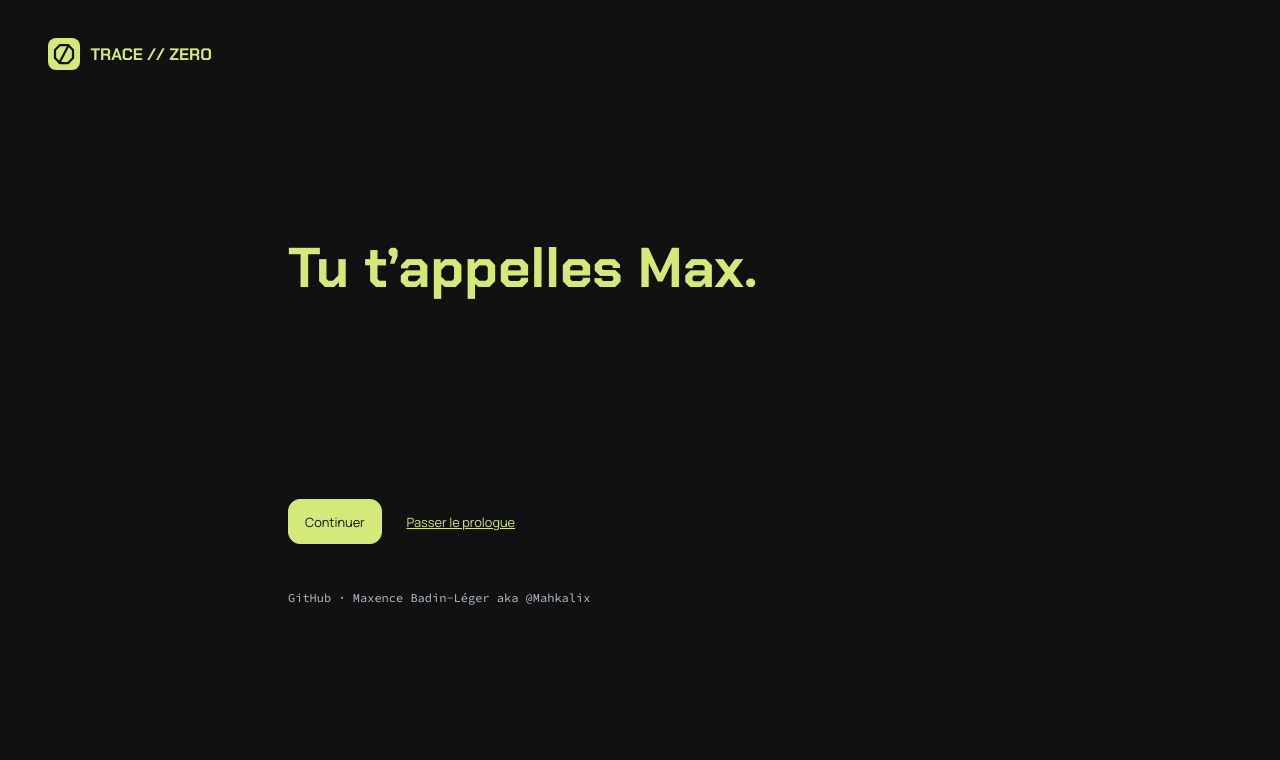
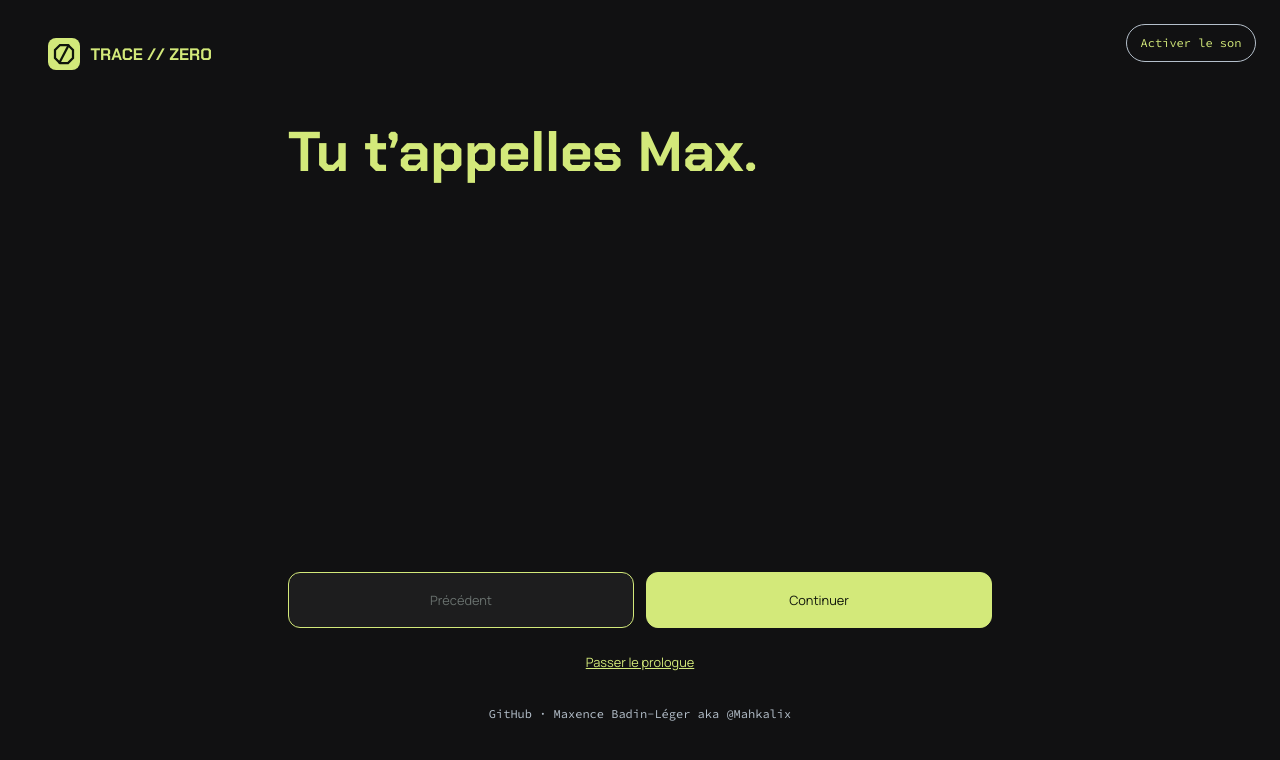
Before and after one commit to Mahkalix/TraceZero, a Next.js app: page /case/001 in a window 1280 px wide. Shown: the top 760 px of the page. Built offline with nearby package versions, Linux system fonts and the light colour scheme.

Commit message:
Fix prologue controls and add original synth intro music

```diff
--- a/src/components/desktop/StationBoot.tsx
+++ b/src/components/desktop/StationBoot.tsx
@@ -2,6 +2,7 @@
 
 import React, { useCallback, useEffect, useRef, useState, type ReactNode } from "react";
 import { finishBoot, hasBootPlayed, markBootPlayed } from "../../features/presentation/boot-session";
+import { startIntroMusic } from "../../features/presentation/intro-music";
 
 const prologueKey = "trace-zero:prologue:v1";
 const prologue = [
@@ -21,6 +22,30 @@ export function StationBoot({ children }: { children?: ReactNode }) {
   const desktopRef = useRef<HTMLDivElement>(null);
   const completedRef = useRef(false);
   const startedRef = useRef(false);
+  const stopMusic = useRef<(() => void) | null>(null);
+  const musicRequest = useRef(0);
+  const [music, setMusic] = useState<"off" | "loading" | "on" | "error">("off");
+
+  useEffect(() => {
+    if (phase === "ready") {
+      musicRequest.current++;
+      stopMusic.current?.(); stopMusic.current = null; setMusic("off");
+    }
+  }, [phase]);
+  useEffect(() => () => { musicRequest.current++; stopMusic.current?.(); }, []);
+
+  async function toggleMusic() {
+    if (stopMusic.current) { stopMusic.current(); stopMusic.current = null; setMusic("off"); return; }
+    const request = ++musicRequest.current;
+    setMusic("loading");
+    try {
+      const stop = await startIntroMusic();
+      if (request !== musicRequest.current) { stop(); return; }
+      stopMusic.current = stop; setMusic("on");
+    } catch { if (request === musicRequest.current) setMusic("error"); }
+  }
+
+  const soundControl = <button className="intro-audio" type="button" disabled={music === "loading"} aria-pressed={music === "on"} onClick={toggleMusic}>{music === "on" ? "Couper le son" : music === "loading" ? "Activation…" : music === "error" ? "Réessayer le son" : "Activer le son"}</button>;
 
   const complete = useCallback((skipped = false) => {
     if (completedRef.current) return;
@@ -76,15 +101,16 @@ export function StationBoot({ children }: { children?: ReactNode }) {
     if (phase !== "playing") return;
     bootRef.current?.focus();
     const onKey = (event: KeyboardEvent) => {
+      if (event.target instanceof HTMLButtonElement && event.key !== "Escape" && event.key !== "Tab") return;
       if (["Enter", "Escape", " "].includes(event.key)) {
         event.preventDefault();
         if (event.key === "Escape") complete(true); else beginStory();
       }
-      if (event.key === "Tab") { event.preventDefault(); bootRef.current?.focus(); }
+      if (event.key === "Tab") { event.preventDefault(); bootRef.current?.querySelector<HTMLButtonElement>("button")?.focus(); }
     };
     window.addEventListener("keydown", onKey);
-    const onPointer = () => beginStory();
-    window.addEventListener("pointerdown", onPointer, { capture: true, once: true });
+    const onPointer = (event: PointerEvent) => { if (!(event.target instanceof Element && event.target.closest(".intro-audio"))) beginStory(); };
+    window.addEventListener("pointerdown", onPointer, { capture: true });
     return () => {
       window.removeEventListener("keydown", onKey);
       window.removeEventListener("pointerdown", onPointer, true);
@@ -94,6 +120,7 @@ export function StationBoot({ children }: { children?: ReactNode }) {
   return <>
     <p className="sr-only" role="status" aria-live="polite">{announcement}</p>
     {phase === "playing" ? <section ref={bootRef} tabIndex={-1} className="station-boot" data-reduced={reduced} role="dialog" aria-modal="true" aria-label="Démarrage de la station forensic">
+      {soundControl}
       <div className="boot-scene" aria-hidden="true">
         <div className="cinema-shutter cinema-shutter--top" />
         <div className="cinema-shutter cinema-shutter--bottom" />
@@ -111,22 +138,27 @@ export function StationBoot({ children }: { children?: ReactNode }) {
     {phase === "story" ? <section ref={storyRef} tabIndex={-1} className="station-boot narrative-prologue" role="dialog" aria-modal="true" aria-label="La dernière soirée — prologue" onKeyDown={(event) => {
       if (event.key === "Escape") { event.preventDefault(); complete(true); }
       if (event.key === "Tab") {
-        const buttons = Array.from(storyRef.current?.querySelectorAll<HTMLButtonElement>("button") ?? []);
+        const buttons = Array.from(storyRef.current?.querySelectorAll<HTMLButtonElement>("button:not(:disabled)") ?? []);
         const first = buttons[0]; const last = buttons[buttons.length - 1];
         if (event.shiftKey && (document.activeElement === first || document.activeElement === storyRef.current)) { event.preventDefault(); last?.focus(); }
         else if (!event.shiftKey && document.activeElement === last) { event.preventDefault(); first?.focus(); }
       }
     }}>
       <div className="prologue-brand"><span aria-hidden="true" /><strong>TRACE // ZERO</strong></div>
-      <div className="prologue-card" key={storyPage}>
+      {soundControl}
+      <div className="prologue-card">
+        <div className="prologue-copy" key={storyPage}>
         <h1>{prologue[storyPage].title}</h1>
         <div className="prologue-lines">{prologue[storyPage].lines.map((line, index) => <p key={line} style={{ animationDelay: `${.2 + index * .45}s` }}>{line}</p>)}</div>
+        </div>
+        <div className="prologue-footer">
         <div className="story-actions">
-          {storyPage > 0 ? <button className="soft-button" type="button" onClick={() => setStoryPage((page) => page - 1)}>Précédent</button> : null}
+          <button className="soft-button" type="button" disabled={storyPage === 0} onClick={() => setStoryPage((page) => page - 1)}>Précédent</button>
           <button className="soft-button" type="button" onClick={() => storyPage < prologue.length - 1 ? setStoryPage((page) => page + 1) : complete()}>{storyPage < prologue.length - 1 ? "Continuer" : "Entrer dans le bureau"}</button>
           <button className="prologue-skip" type="button" onClick={() => complete(true)}>Passer le prologue</button>
         </div>
         <p className="prologue-credit">GitHub · Maxence Badin-Léger aka @Mahkalix</p>
+        </div>
       </div>
     </section> : null}
     <div ref={desktopRef} className="station-content" data-boot-phase={phase} aria-hidden={phase !== "ready"} inert={phase !== "ready"}>
--- /dev/null
+++ b/src/features/presentation/intro-music.ts
@@ -0,0 +1,56 @@
+// Original procedural score for Trace//Zero. No recordings or third-party samples.
+export async function startIntroMusic() {
+  const context = new AudioContext();
+  try { await context.resume(); } catch (error) { void context.close(); throw error; }
+  const master = context.createGain();
+  const filter = context.createBiquadFilter();
+  filter.type = "lowpass";
+  filter.frequency.value = 2400;
+  master.gain.setValueAtTime(0, context.currentTime);
+  master.gain.linearRampToValueAtTime(.16, context.currentTime + .6);
+  filter.connect(master).connect(context.destination);
+  let step = 0;
+  let next = context.currentTime + .05;
+  const beat = 60 / 108 / 2;
+  const roots = [41.203, 41.203, 32.703, 36.708];
+  const arp = [0, 7, 12, 15, 12, 7, 19, 7];
+  function tone(frequency: number, at: number, duration: number, volume: number, type: OscillatorType) {
+    const oscillator = context.createOscillator();
+    const envelope = context.createGain();
+    oscillator.type = type;
+    oscillator.frequency.value = frequency;
+    envelope.gain.setValueAtTime(0, at);
+    envelope.gain.linearRampToValueAtTime(volume, at + .008);
+    envelope.gain.exponentialRampToValueAtTime(.001, at + duration);
+    oscillator.connect(envelope).connect(filter);
+    oscillator.start(at);
+    oscillator.stop(at + duration + .02);
+    oscillator.onended = () => { oscillator.disconnect(); envelope.disconnect(); };
+    return oscillator;
+  }
+  const schedule = () => {
+    if (context.state !== "running") return;
+    next = Math.max(next, context.currentTime);
+    while (next < context.currentTime + .2) {
+      const root = roots[Math.floor(step / 16) % roots.length];
+      tone(root, next, .23, .42, "sawtooth");
+      tone(root * 4 * 2 ** (arp[step % 8] / 12), next, .35, .12, "triangle");
+      if (step % 2 === 0) {
+        const kick = tone(130, next, .22, .8, "sine");
+        kick.frequency.exponentialRampToValueAtTime(42, next + .16);
+      }
+      if (step % 4 === 2) tone(180, next, .08, .16, "triangle");
+      tone(6500, next, .025, .035, "square");
+      next += beat;
+      step++;
+    }
+  };
+  schedule();
+  const timer = window.setInterval(schedule, 50);
+  return () => {
+    window.clearInterval(timer);
+    master.gain.cancelScheduledValues(context.currentTime);
+    master.gain.setTargetAtTime(0, context.currentTime, .04);
+    window.setTimeout(() => { void context.close(); }, 180);
+  };
+}
--- a/src/styles/_cinematic.scss
+++ b/src/styles/_cinematic.scss
@@ -44,7 +44,7 @@
   pointer-events: auto;
   background: $cinema-bg;
   color: $cinema-ink;
-  overflow-y: auto;
+  overflow: hidden;
   display: flex;
   align-items: safe center;
   justify-content: center;
@@ -77,10 +77,20 @@
 }
 .prologue-card {
   width: min(100%, 44rem);
+  height: 100%;
+  min-height: 0;
+  display: grid;
+  grid-template-rows: minmax(0, 1fr) auto;
   h1 { font-family: var(--font-display), sans-serif; font-size: clamp(1.8rem, 4.5vw, 3.5rem); line-height: 1.15; margin: 1.5rem 0 2rem; }
   .prologue-lines p { font-size: clamp(1rem, 1.7vw, 1.2rem); line-height: 1.8; animation: prologue-reveal .7s ease both; }
-  .story-actions { margin-top: 2rem; }
+  .story-actions { margin-top: 0; display: grid; grid-template-columns: 1fr 1fr; }
+  .story-actions .soft-button { min-height: 3.5rem; text-align: center; }
+  .prologue-skip { grid-column: 1 / -1; justify-self: center; }
 }
+.prologue-copy { overflow-y: auto; min-height: 0; padding-right: .5rem; }
+.prologue-footer { padding-top: 1rem; background: $cinema-bg; }
+.prologue-footer .prologue-credit { margin-top: .5rem; text-align: center; }
+.intro-audio { position: absolute; top: 1.5rem; right: 1.5rem; z-index: 2; pointer-events: auto; border: 1px solid $cinema-muted; border-radius: 2rem; background: $cinema-bg; color: $cinema-ink; padding: .65rem .85rem; font: .75rem var(--font-mono), monospace; cursor: pointer; }
 .prologue-skip { background: none; border: 0; color: inherit; text-decoration: underline; padding: .8rem; cursor: pointer; font: inherit; font-size: .8rem; }
 .prologue-credit { margin: 2rem 0 0; color: $cinema-muted; font: .75rem var(--font-mono), monospace; line-height: 1.6; }
 @keyframes prologue-reveal { from { opacity: 0; transform: translateY(.5rem); } to { opacity: 1; transform: translateY(0); } }
```
Also changed, not shown: 2 other files (tests, documents, lock files or other folders).
